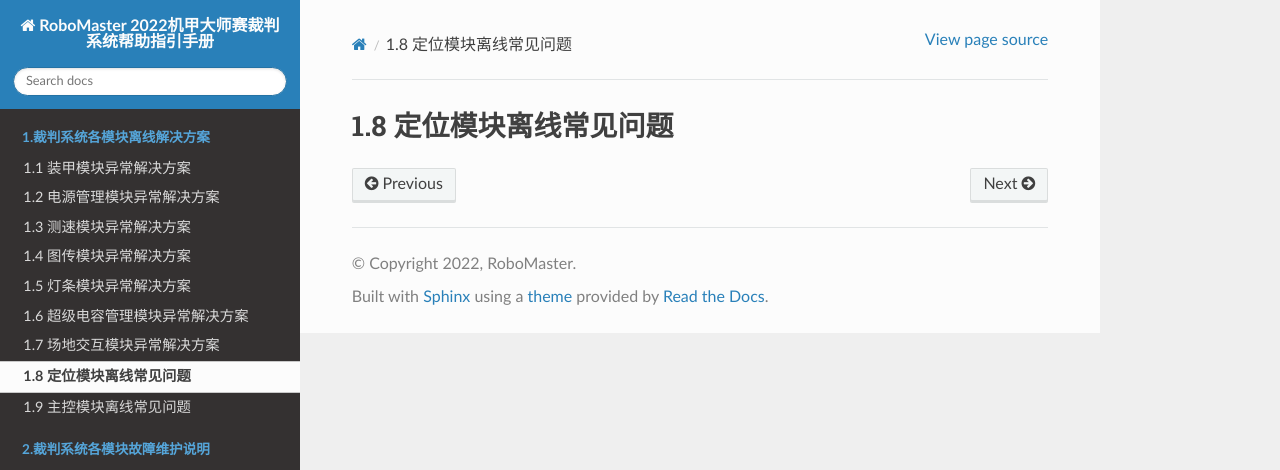
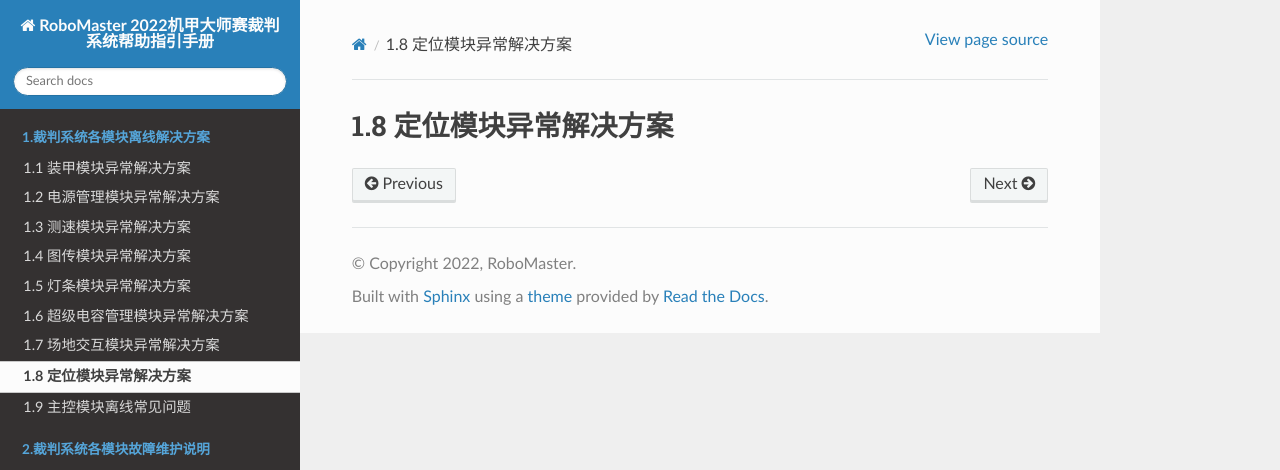
Before and after one commit to RoboMaster/RefereeSystem_Help, a Sphinx documentation site: the page built from docs/ch1/1-8.md, in a window 1280 px wide. Shown: the top 470 px of the page. Built offline with Sphinx 7.4.7 and the Read the Docs theme 2.0.0, drawn with Linux system fonts in a browser that asks for light colours.

Commit message:
Update 1-8.md

```diff
--- a/docs/ch1/1-8.md
+++ b/docs/ch1/1-8.md
@@ -1 +1 @@
-# 1.8 定位模块离线常见问题
+# 1.8 定位模块异常解决方案
```
